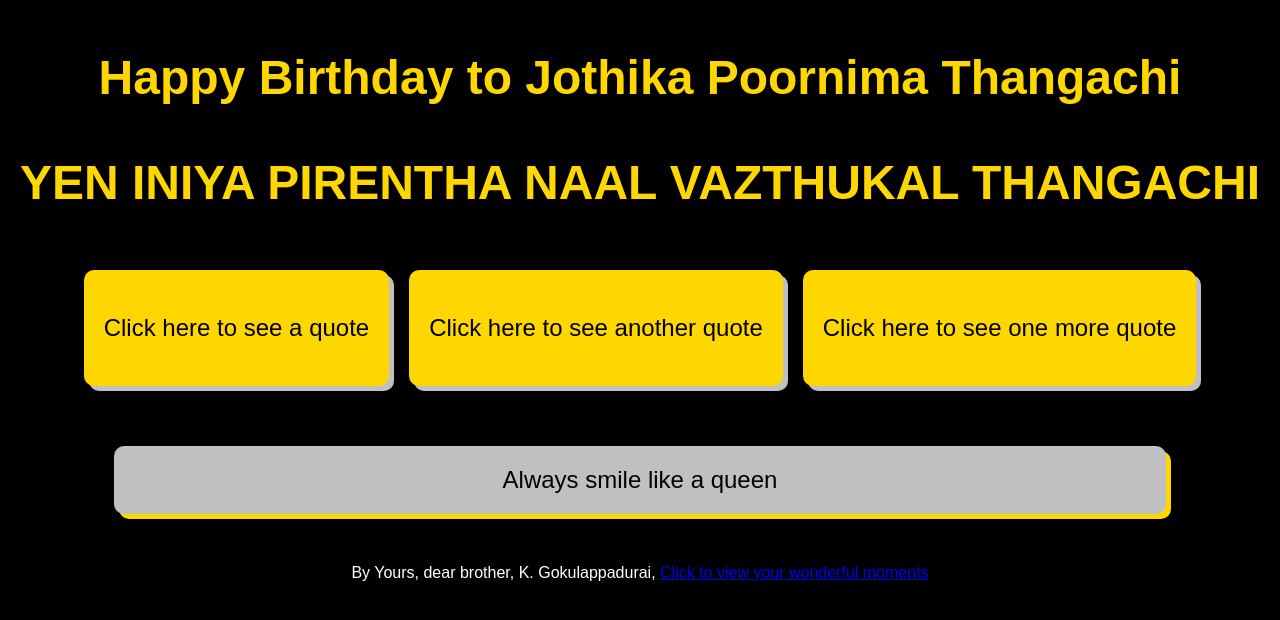
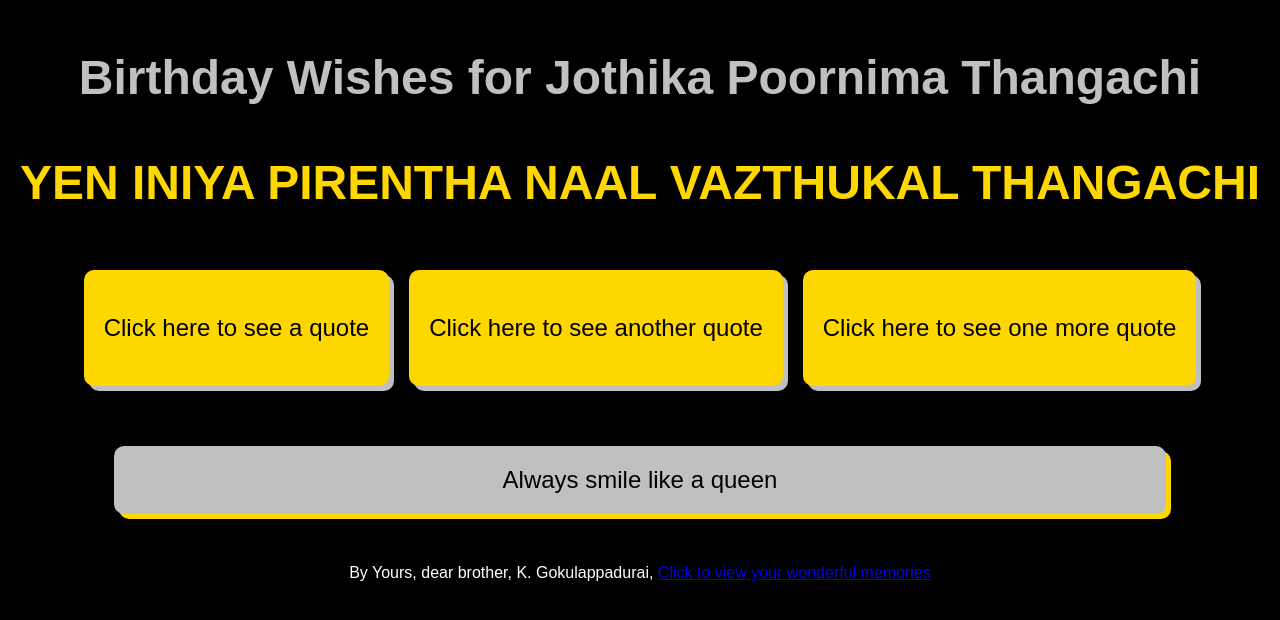
Before and after one commit to K-GOKULAPPADURAI/happy-birthday-jothika-poornima, a Flask app: template templates/index.html in a window 1280 px wide. Shown: the top 620 px of the page. Run offline with Flask 3, Linux system fonts and the light colour scheme; the template is opened without the code that fills it, so the values that code supplies are empty.

Commit message:
Update index.html

```diff
--- a/templates/index.html
+++ b/templates/index.html
@@ -1,7 +1,7 @@
 <!DOCTYPE html>
 <html>
 <head>
-    <title>Birthday Wishes</title>
+    <title>Happy Birthday Jothika</title>
     <style>
         body {
             background-color: #000000;
@@ -10,13 +10,13 @@
         }
 
         h1 {
-            color: #FFD700;
+            color: #C0C0C0;
             font-size: 48px;
             text-align: center;
             margin-top: 50px;
         }
-          h2 {
-            color: #FFD700;
+        h2{
+            color: #C0C0C0;
             font-size: 48px;
             text-align: center;
             margin-top: 50px;
@@ -68,8 +68,9 @@
     </style>
 </head>
 <body>
-    <h1>Happy Birthday to Jothika Poornima Thangachi</h1>
+    <h1>Birthday Wishes for Jothika Poornima Thangachi</h1>
     <h2 style="color: gold;">YEN INIYA PIRENTHA NAAL VAZTHUKAL THANGACHI</h2>
+
     <div class="container">
         <div class="block" onclick="showMessage('Always smile like a queen.')">
             <p>Click here to see a quote</p>
@@ -82,7 +83,7 @@
         </div>
     </div>
     <div class="message" id="message"></div>
-    <div id="footer">By Yours, dear brother, K. Gokulappadurai, <a href="https://drive.google.com/drive/folders/1Dh3c5CukirNFu_9gAy1fJPpZ7LbDtH8O?usp=sharing">Click to view your wonderful moments</a>
+    <div id="footer">By Yours, dear brother, K. Gokulappadurai, <a href="https://drive.google.com/file/d/1GdTxjoS8UVd6z6L5od4Cww-C0ErvtLHo/view">Click to view your wonderful memories</a>
     </div>
     <script>
         var quotes = [
@@ -102,12 +103,6 @@
             currentIndex = (currentIndex + 1) % quotes.length;
         }
 
-        document.addEventListener('keydown', function(event) {
-            if (event.code === 'Tab') {
-                showMessage();
-            }
-        });
-
         window.onload = showMessage;
     </script>
 </body>
```
